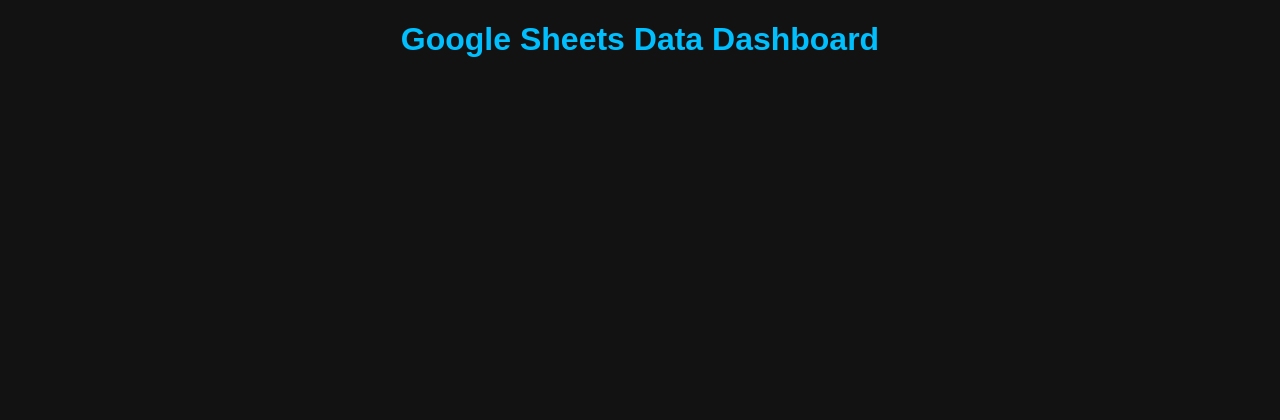
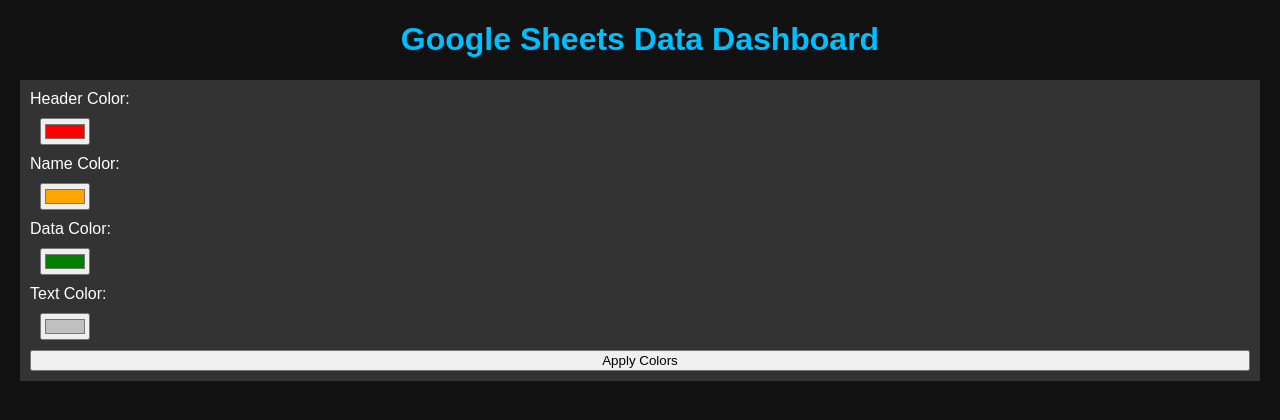
Before and after one commit to Quartz4065/East-Dashboard, a plain HTML site: page index.html in a window 1280 px wide. Drawn offline with Linux system fonts and the light colour scheme; no server answers.

Commit message:
Update index.html

```diff
--- a/index.html
+++ b/index.html
@@ -9,6 +9,23 @@
 <body>
     <h1>Google Sheets Data Dashboard</h1>
 
+    <!-- Color Picker Panel -->
+    <div id="color-picker-panel">
+        <label for="header-color">Header Color:</label>
+        <input type="color" id="header-color" value="#FF0000"> <!-- Red by default -->
+
+        <label for="name-color">Name Color:</label>
+        <input type="color" id="name-color" value="#FFA500"> <!-- Orange by default -->
+
+        <label for="data-color">Data Color:</label>
+        <input type="color" id="data-color" value="#008000"> <!-- Green by default -->
+
+        <label for="text-color">Text Color:</label>
+        <input type="color" id="text-color" value="#C0C0C0"> <!-- Silver by default -->
+
+        <button id="apply-colors">Apply Colors</button>
+    </div>
+
     <!-- Collapsible sections will be dynamically generated here -->
     <div id="data-container" class="scroll-container"></div>
 
```
